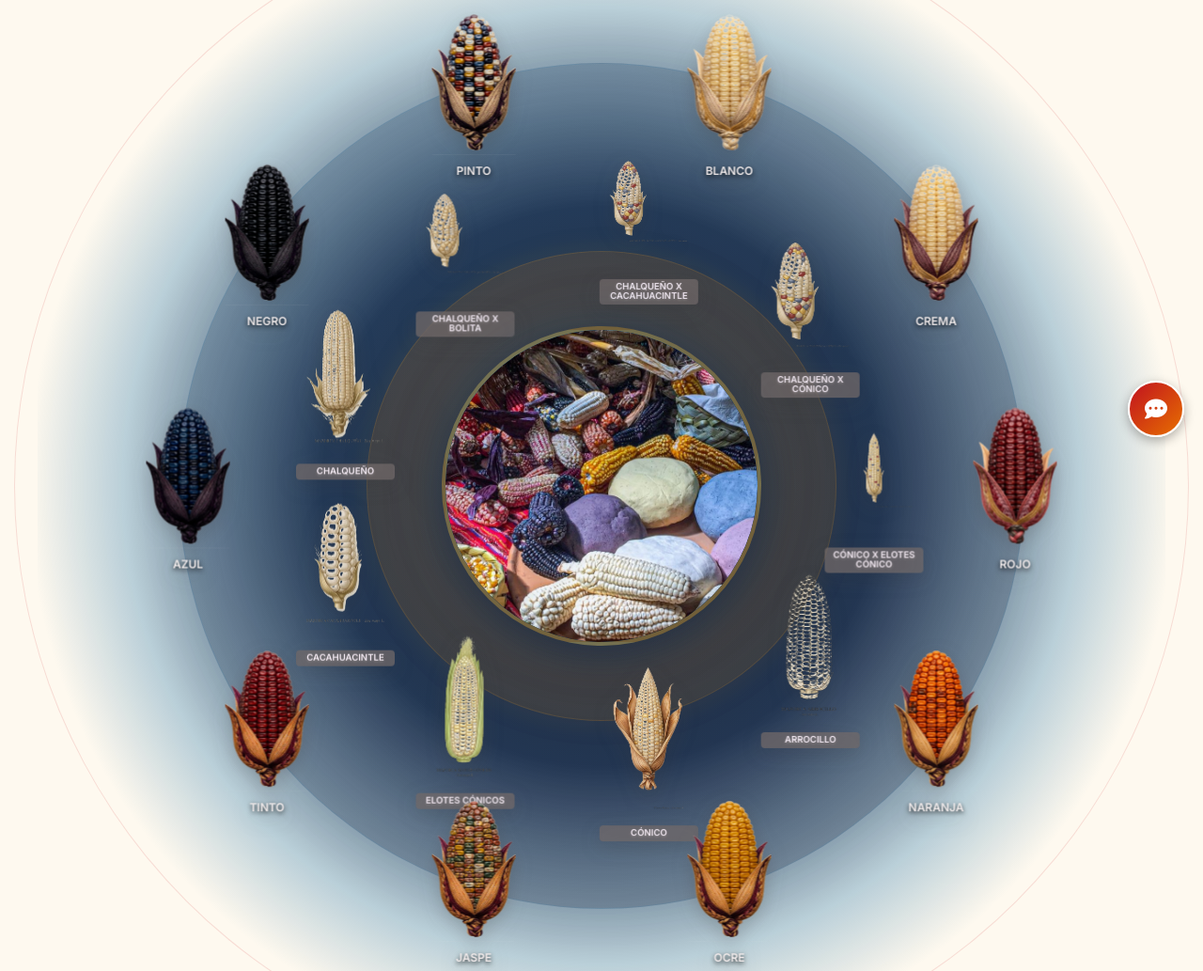
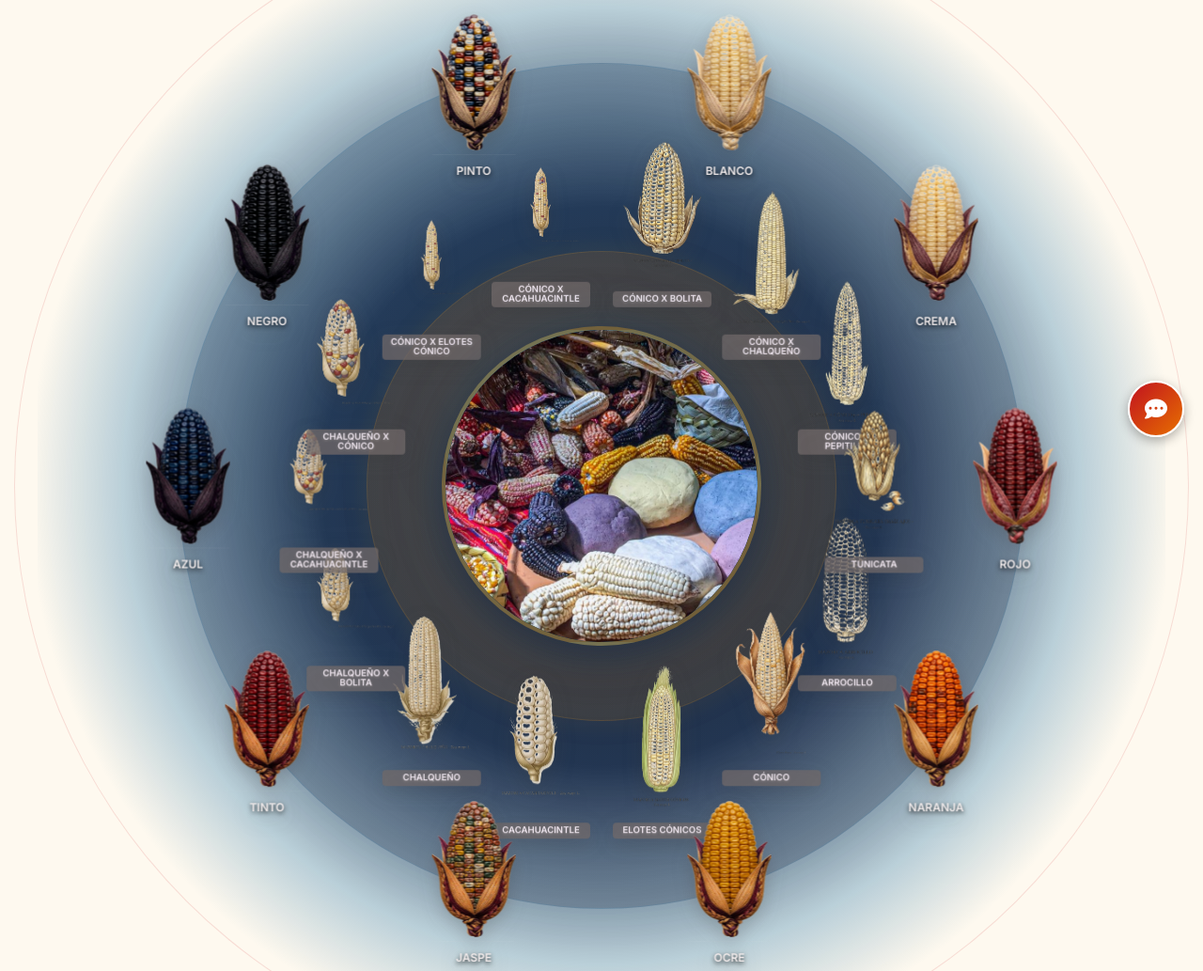
Before and after one commit to alexanderdiego19537-svg/Herencia-de-el-maiz, a website: page index.html in a window 1280 px wide. Shown: the part 315-1348 px from the top of the page at 94% size. Drawn offline with nearby package versions, Linux system fonts and the light colour scheme.

Commit message:
fix: restore missing races and replace invalid css calc for 100% mobile responsive wheel

```diff
--- a/css/estilos.css
+++ b/css/estilos.css
@@ -900,8 +900,38 @@ img {
         position: absolute;
         top: 50%;
         left: 50%;
-        transform: translate(-50%, -50%) scale(calc(100vw / 1300));
+        transform: translate(-50%, -50%) scale(0.6);
         transform-origin: center center;
+    }
+}
+
+@media (max-width: 650px) {
+    .contenedor-rueda {
+        transform: translate(-50%, -50%) scale(0.5);
+    }
+}
+
+@media (max-width: 550px) {
+    .contenedor-rueda {
+        transform: translate(-50%, -50%) scale(0.42);
+    }
+}
+
+@media (max-width: 450px) {
+    .contenedor-rueda {
+        transform: translate(-50%, -50%) scale(0.34);
+    }
+}
+
+@media (max-width: 380px) {
+    .contenedor-rueda {
+        transform: translate(-50%, -50%) scale(0.29);
+    }
+}
+
+@media (max-width: 320px) {
+    .contenedor-rueda {
+        transform: translate(-50%, -50%) scale(0.24);
     }
 
     .encabezado-principal h1 {
--- a/index.html
+++ b/index.html
@@ -57,37 +57,20 @@
 
                         <!-- Nivel interior: 14 Razas de maíz (sin repetir Azul y Negro que están en Colores) -->
                         <div class="nivel nivel-razas">
-                                <a href="paginas/razas/arrocillo.html" class="cuadro" style="--i:1; --total:9;"><img
-                                                src="imagenes/img-maiz-raza1.png"
-                                                alt="Arrocillo"><span>Arrocillo</span></a>
-                                <a href="paginas/razas/conico.html" class="cuadro" style="--i:2; --total:9;"><img
-                                                src="imagenes/img-maiz-raza2.png" alt="Cónico"><span>Cónico</span></a>
-                                <a href="paginas/razas/elotes-conicos.html" class="cuadro"
-                                        style="--i:3; --total:9;"><img src="imagenes/img-maiz-raza3.png"
-                                                alt="Elotes Cónicos"><span>Elotes
-                                                Cónicos</span></a>
-                                <a href="paginas/razas/cacahuacintle.html" class="cuadro" style="--i:4; --total:9;"><img
-                                                src="imagenes/img-maiz-raza4.png"
-                                                alt="Cacahuacintle"><span>Cacahuacintle</span></a>
-                                <a href="paginas/razas/chalqueno.html" class="cuadro" style="--i:5; --total:9;"><img
-                                                src="imagenes/img-maiz-raza5.png"
-                                                alt="Chalqueño"><span>Chalqueño</span></a>
-                                <a href="paginas/razas/chalqueno-bolita.html" class="cuadro"
-                                        style="--i:6; --total:9;"><img src="imagenes/img-maiz-raza6.png"
-                                                alt="Chalqueño x Bolita"><span>Chalqueño
-                                                x Bolita</span></a>
-                                <a href="paginas/razas/chalqueno-cacahuacintle.html" class="cuadro"
-                                        style="--i:7; --total:9;"><img src="imagenes/img-maiz-raza7.png"
-                                                alt="Chalqueño x Cacahuacintle"><span>Chalqueño x
-                                                Cacahuacintle</span></a>
-                                <a href="paginas/razas/chalqueno-conico.html" class="cuadro"
-                                        style="--i:8; --total:9;"><img src="imagenes/img-maiz-raza8.png"
-                                                alt="Chalqueño x Cónico"><span>Chalqueño
-                                                x Cónico</span></a>
-                                <a href="paginas/razas/conico-elotes-conicos.html" class="cuadro"
-                                        style="--i:9; --total:9;"><img src="imagenes/img-maiz-raza9.png"
-                                                alt="Cónico x Elotes Cónico"><span>Cónico x Elotes
-                                                Cónico</span></a>
+                                <a href="paginas/razas/arrocillo.html" class="cuadro" style="--i:1; --total:14;"><img src="imagenes/img-maiz-raza1.png" alt="Arrocillo"><span>Arrocillo</span></a>
+                                <a href="paginas/razas/conico.html" class="cuadro" style="--i:2; --total:14;"><img src="imagenes/img-maiz-raza2.png" alt="Cónico"><span>Cónico</span></a>
+                                <a href="paginas/razas/elotes-conicos.html" class="cuadro" style="--i:3; --total:14;"><img src="imagenes/img-maiz-raza3.png" alt="Elotes Cónicos"><span>Elotes Cónicos</span></a>
+                                <a href="paginas/razas/cacahuacintle.html" class="cuadro" style="--i:4; --total:14;"><img src="imagenes/img-maiz-raza4.png" alt="Cacahuacintle"><span>Cacahuacintle</span></a>
+                                <a href="paginas/razas/chalqueno.html" class="cuadro" style="--i:5; --total:14;"><img src="imagenes/img-maiz-raza5.png" alt="Chalqueño"><span>Chalqueño</span></a>
+                                <a href="paginas/razas/chalqueno-bolita.html" class="cuadro" style="--i:6; --total:14;"><img src="imagenes/img-maiz-raza6.png" alt="Chalqueño x Bolita"><span>Chalqueño x Bolita</span></a>
+                                <a href="paginas/razas/chalqueno-cacahuacintle.html" class="cuadro" style="--i:7; --total:14;"><img src="imagenes/img-maiz-raza7.png" alt="Chalqueño x Cacahuacintle"><span>Chalqueño x Cacahuacintle</span></a>
+                                <a href="paginas/razas/chalqueno-conico.html" class="cuadro" style="--i:8; --total:14;"><img src="imagenes/img-maiz-raza8.png" alt="Chalqueño x Cónico"><span>Chalqueño x Cónico</span></a>
+                                <a href="paginas/razas/conico-elotes-conicos.html" class="cuadro" style="--i:9; --total:14;"><img src="imagenes/img-maiz-raza9.png" alt="Cónico x Elotes Cónico"><span>Cónico x Elotes Cónico</span></a>
+                                <a href="paginas/razas/conico-cacahuacintle.html" class="cuadro" style="--i:10; --total:14;"><img src="imagenes/img-maiz-raza10.png" alt="Cónico x Cacahuacintle"><span>Cónico x Cacahuacintle</span></a>
+                                <a href="paginas/razas/conico-bolita.html" class="cuadro" style="--i:11; --total:14;"><img src="imagenes/img-maiz-raza11.png" alt="Cónico x Bolita"><span>Cónico x Bolita</span></a>
+                                <a href="paginas/razas/conico-chalqueno.html" class="cuadro" style="--i:12; --total:14;"><img src="imagenes/img-maiz-raza12.png" alt="Cónico x Chalqueño"><span>Cónico x Chalqueño</span></a>
+                                <a href="paginas/razas/conico-pepitilla.html" class="cuadro" style="--i:13; --total:14;"><img src="imagenes/img-maiz-raza13.png" alt="Cónico x Pepitilla"><span>Cónico x Pepitilla</span></a>
+                                <a href="paginas/razas/tunicata.html" class="cuadro" style="--i:14; --total:14;"><img src="imagenes/img-maiz-raza15.png" alt="Tunicata"><span>Tunicata</span></a>
                         </div>
 
                         <!-- Nivel exterior: 12 Colores de maíz -->
```
